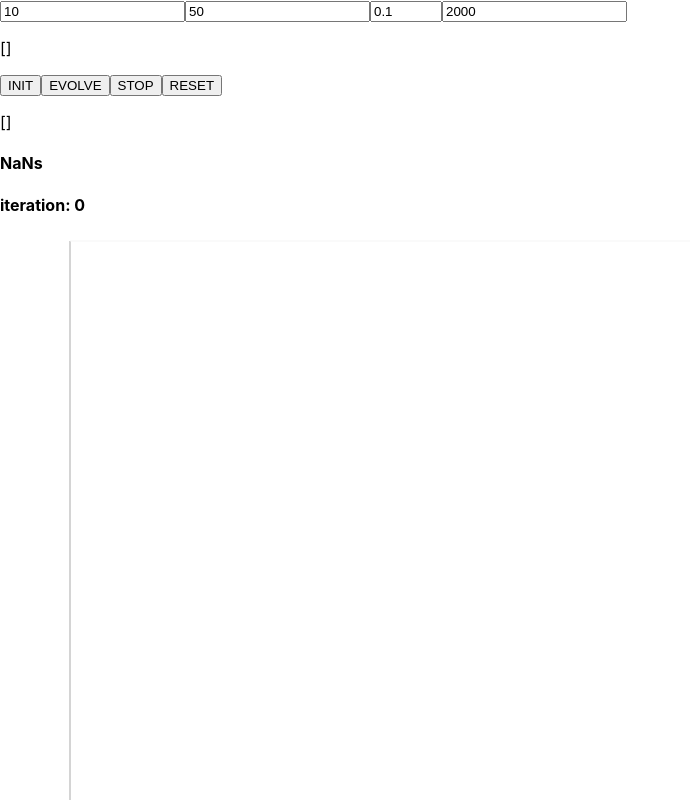
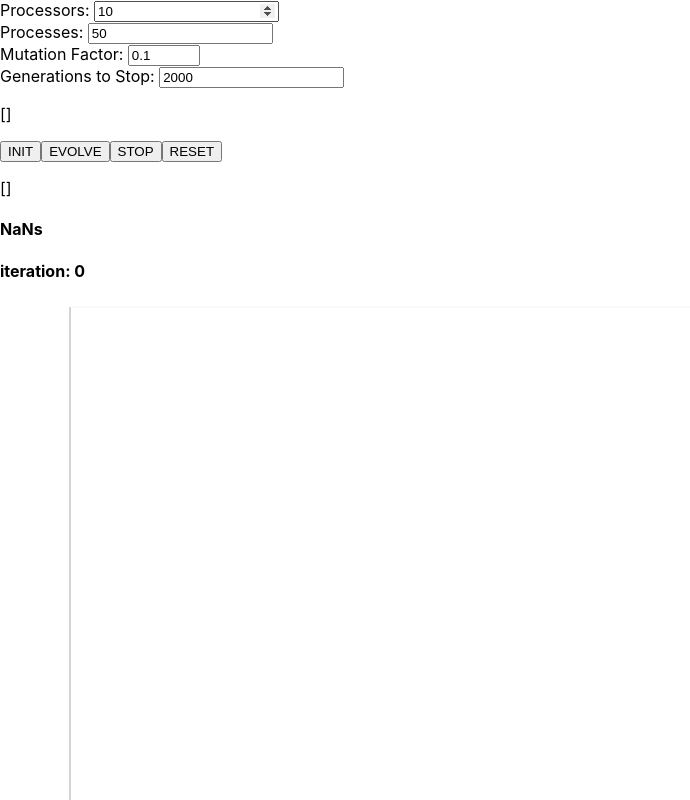
Before and after one commit to Bar-Maz/react-genetic-algorithm, a React (Create React App) app: page / in a window 1280 px wide. Shown: the top 800 px of the page, without its empty margins (0-690 px from the left). Built offline with nearby package versions, Linux system fonts and the light colour scheme.

Commit message:
Added labels

```diff
--- a/src/App.js
+++ b/src/App.js
@@ -191,21 +191,24 @@ class App extends React.Component {
     render() {
         return (
             <div>
-                <input
+                <label for="processors">Processors: </label>
+                <input id={"processors"}
                     value={this.state.processorsCount}
                     onChange={this.setProcessorsCount}
                     type="number"
                     min="0"
                     disabled={!this.state.stop}
-                />
-                <input
+                /><br/>
+                <label for="processes">Processes: </label>
+                <input id={"processes"}
                     value={this.state.processesCount}
                     onChange={this.setProcessesCount}
                     type="number"
                     min="0"
                     disabled={!this.state.stop}
-                />
-                <input
+                /><br/>
+                <label for="mutationFactor">Mutation Factor: </label>
+                <input id={"mutationFactor"}
                     value={this.state.mutationFactor}
                     onChange={this.setMutationFactor}
                     type="number"
@@ -213,14 +216,15 @@ class App extends React.Component {
                     min="0"
                     max="1"
                     disabled={!this.state.stop}
-                />
-                <input
+                /><br/>
+                <label for="gensToStop">Generations to Stop: </label>
+                <input id={"gensToStop"}
                     value={this.state.gensToStop}
                     onChange={this.setGensToStop}
                     type="number"
                     min="0"
                     disabled={!this.state.stop}
-                />
+                /><br/>
                 <p>{JSON.stringify(this.state.table)}</p>
                 <button onClick={this.init}>INIT</button>
                 <button onClick={this.startEvolution}>EVOLVE</button>
```
